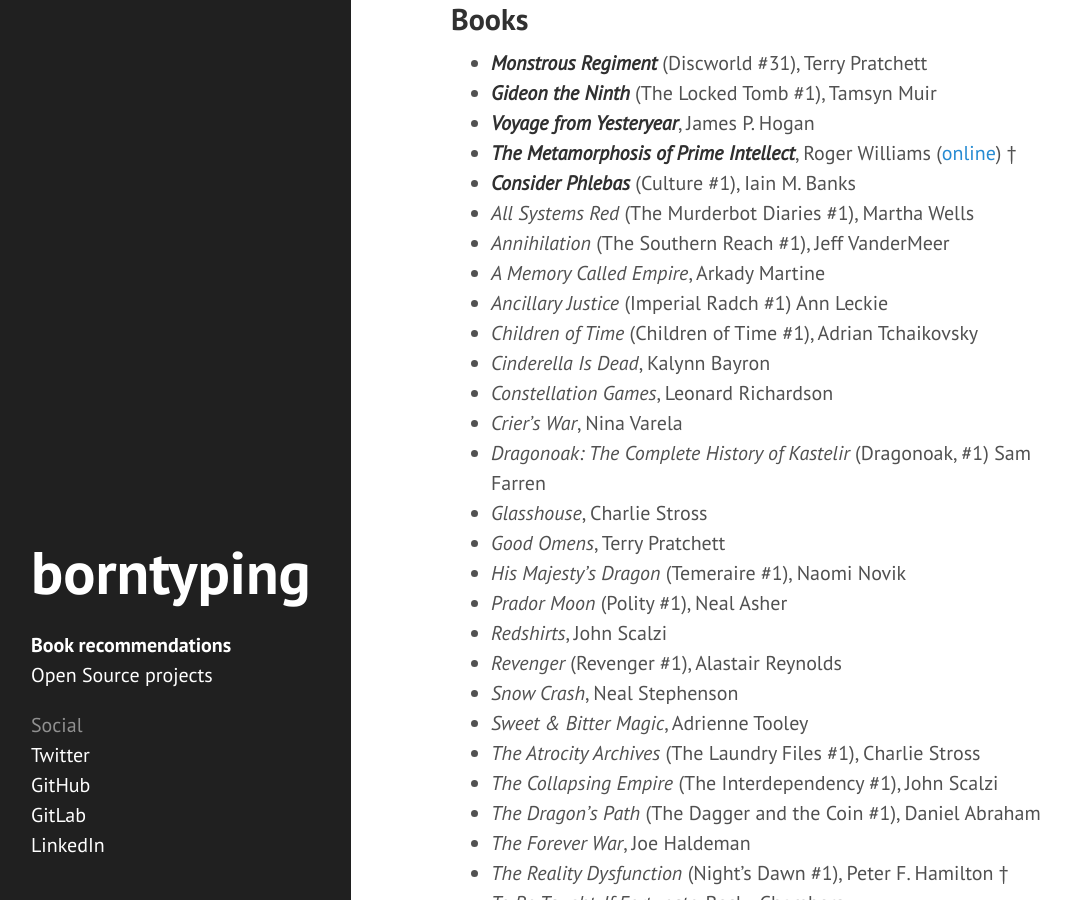
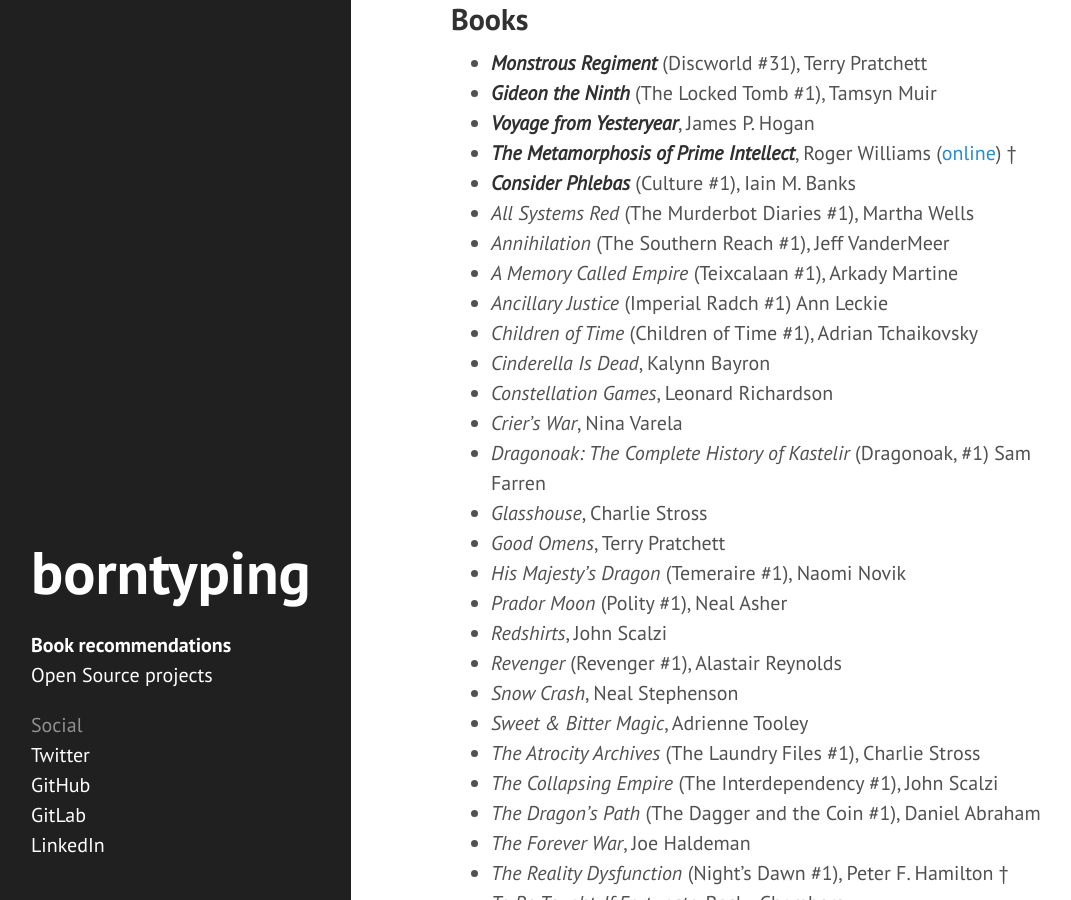
Before and after one commit to borntyping/borntyping.github.io, a Jekyll site: the page built from books.md, in a window 1280 px wide and 900 px high, scrolled down 420 px. Shown: the whole window, without its empty margins (9-1080 px from the left). Built offline with Jekyll 4.4.1, drawn with Linux system fonts in a browser that asks for light colours.

Commit message:
Update books.md

```diff
--- a/books.md
+++ b/books.md
@@ -19,7 +19,7 @@
 - _**Consider Phlebas**_ (Culture #1), Iain M. Banks
 - _All Systems Red_ (The Murderbot Diaries #1), Martha Wells
 - _Annihilation_ (The Southern Reach #1), Jeff VanderMeer
-- _A Memory Called Empire_, Arkady Martine
+- _A Memory Called Empire_ (Teixcalaan #1), Arkady Martine
 - _Ancillary Justice_ (Imperial Radch #1) Ann Leckie
 - _Children of Time_ (Children of Time #1), Adrian Tchaikovsky
 - _Cinderella Is Dead_, Kalynn Bayron
```
